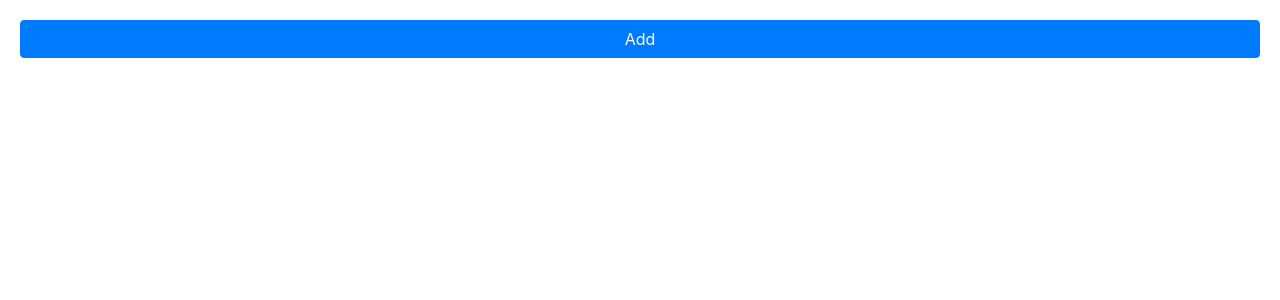
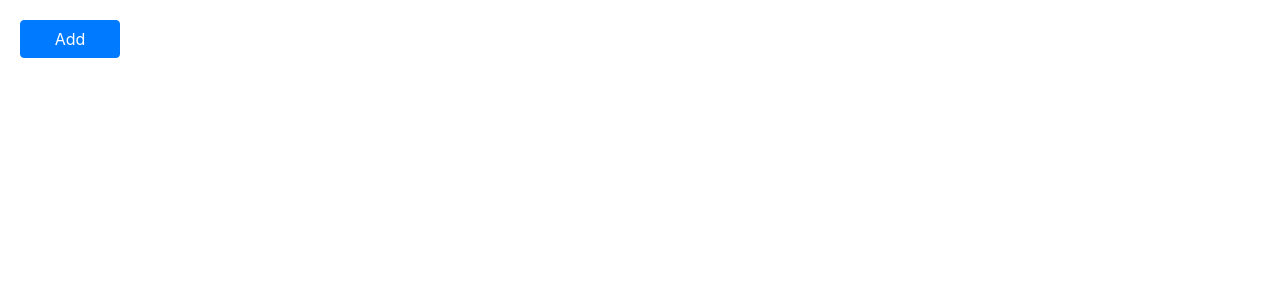
Before and after one commit to SarahAyuNanda/simple-dynamic-add-delete, a React (Create React App) app: page / in a window 1280 px wide. Shown: the top 300 px of the page. Built offline with nearby package versions, Linux system fonts and the light colour scheme.

Commit message:
Styling button

```diff
--- a/src/App.css
+++ b/src/App.css
@@ -4,6 +4,10 @@
   flex-direction: column;
   padding: 20px;
   font-size: 16px;
+}
+
+.App button {
+  width: 100px;
 }
 
 .Form {
```
